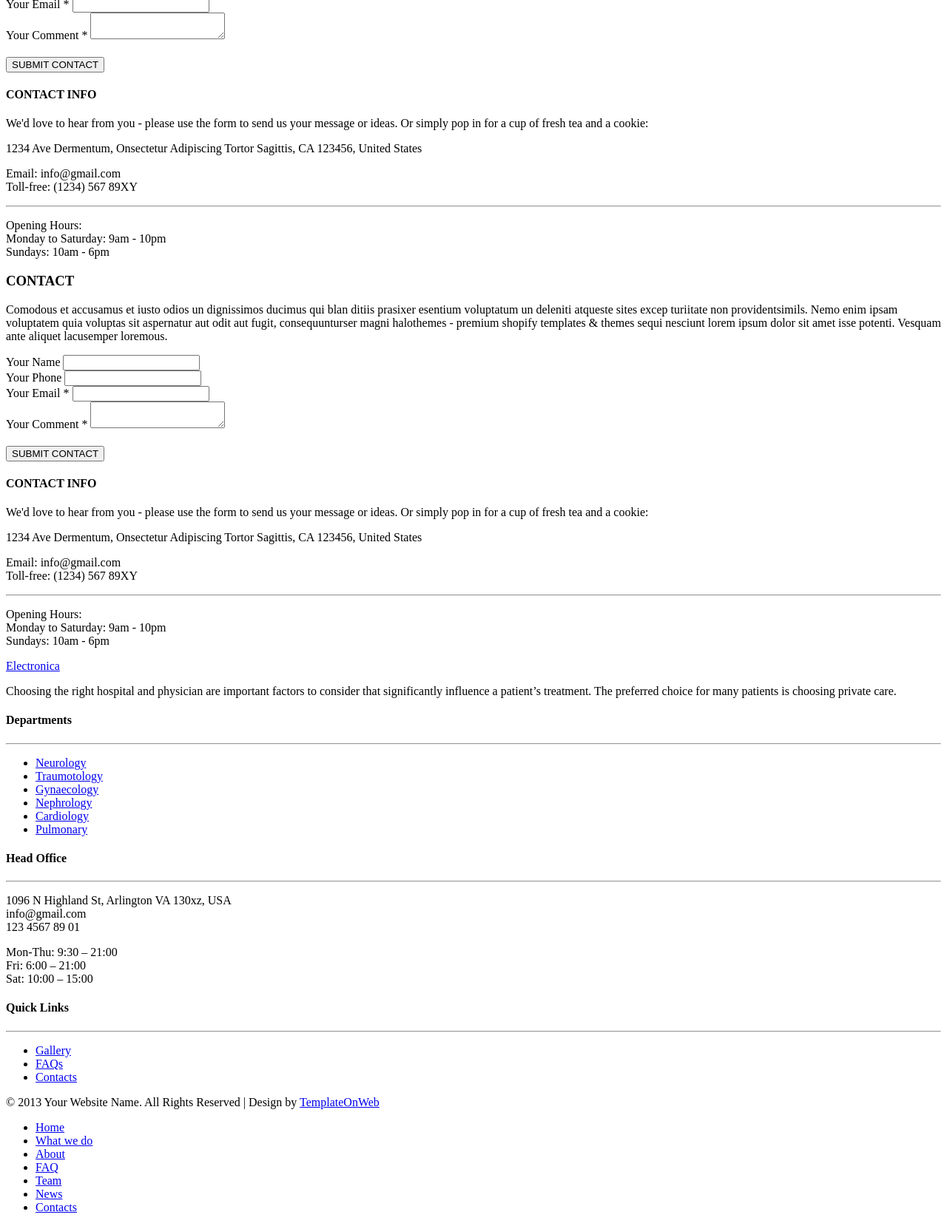
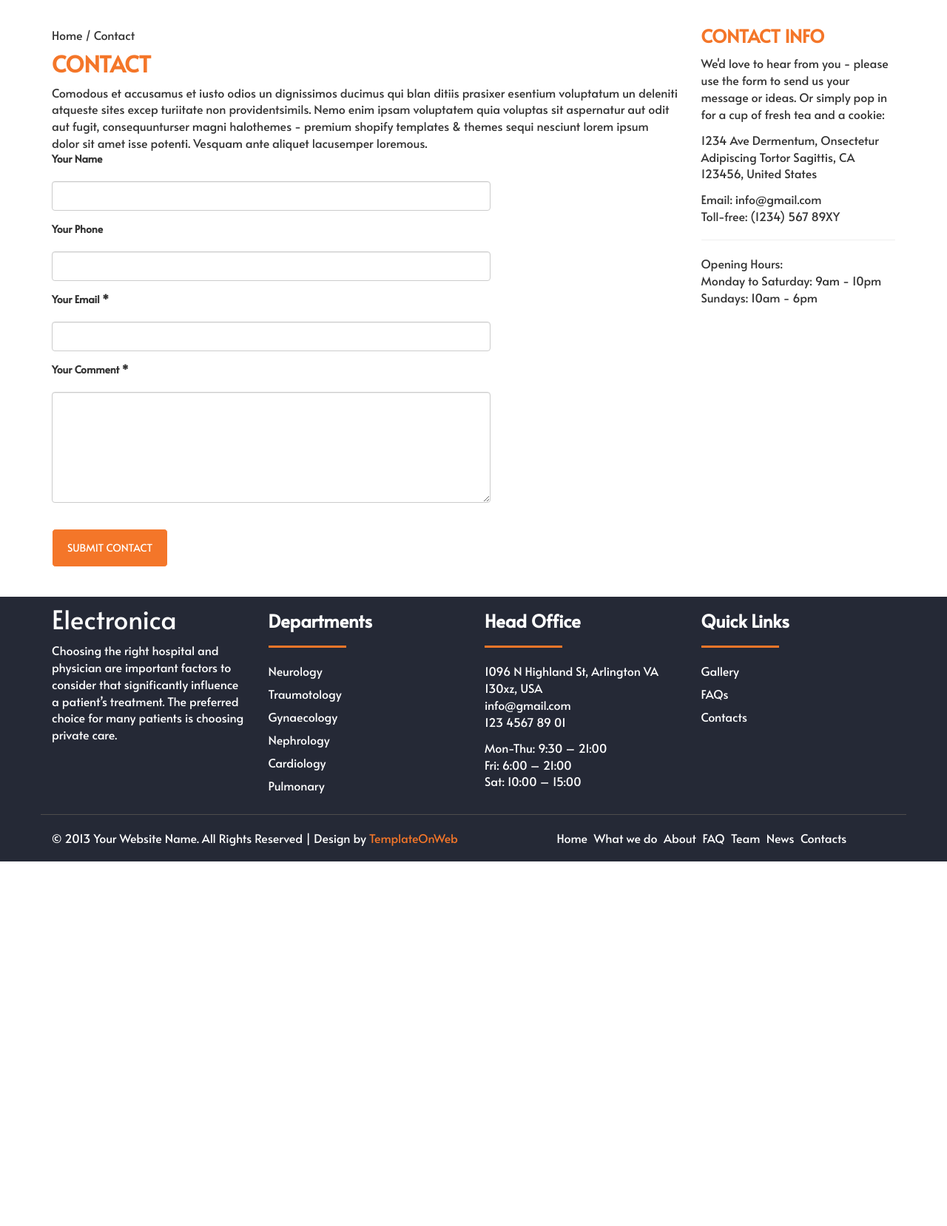
Before and after one commit to Umangmodii/MGP_Blog_Project, a PHP site: page /Frontend/contact.php in a window 1280 px wide. Shown: the part 677-2335 px from the top of the page at 74% size. After the commit the page ends 1842 px from the top, so only its background shows below. Run offline with PHP 8.4, Linux system fonts and the light colour scheme; some libraries are stand-ins or nearby versions.

Commit message:
Issue resolve frontend same UI two time

```diff
--- a/Frontend/contact.php
+++ b/Frontend/contact.php
@@ -1,4 +1,4 @@
-<!--
+
 <?php
 require '../Backend/PHPMailer/vendor/autoload.php';
 use PHPMailer\PHPMailer\PHPMailer;
@@ -6,7 +6,6 @@ use PHPMailer\PHPMailer\Exception;
 
 include '../Backend/Database/connection.php';
 
-// Variable to store the message for feedback
 $contact_message = "";
 
 if ($_SERVER['REQUEST_METHOD'] == 'POST') {
@@ -19,25 +18,23 @@ if ($_SERVER['REQUEST_METHOD'] == 'POST') {
         $contact_message = "<div style='color:red;'>Please fill in all required fields.</div>";
     } else {
         $stmt = $conn->prepare("INSERT INTO contacts (name, phone, email, comment) VALUES (?, ?, ?, ?)");
-
         $stmt->bind_param("ssss", $name, $phone, $email, $comment);
 
         if ($stmt->execute()) {
             $mail = new PHPMailer(true);
             try {
-                // Server settings
                 $mail->isSMTP();
                 $mail->Host       = 'smtp.gmail.com';
                 $mail->SMTPAuth   = true;
-                $mail->Username   = 'umangmodi003@gmail.com'; // your gmail
-                $mail->Password   = 'uopekabpdrbuovwn';       // Gmail App
+                $mail->Username   = 'umangmodi003@gmail.com';
+                $mail->Password   = 'uopekabpdrbuovwn';
                 $mail->SMTPSecure = PHPMailer::ENCRYPTION_STARTTLS;
                 $mail->Port       = 587;
                 $mail->CharSet    = 'UTF-8';
 
                 // Recipients
                 $mail->setFrom($mail->Username, 'Electronics Contact Form');
-                $mail->addAddress($email, $name); // Send to user
+                $mail->addAddress($email, $name);
                 $mail->addReplyTo($mail->Username, 'Electronica Contact Form');
 
                 // Content
@@ -70,8 +67,6 @@ if ($_SERVER['REQUEST_METHOD'] == 'POST') {
     }
 }
 ?>
-
-
 <!DOCTYPE html>
 <html lang="en">
   <head>
@@ -101,7 +96,7 @@ if ($_SERVER['REQUEST_METHOD'] == 'POST') {
 	</div>
 	<div class="col-sm-4">
 	 <div class="top_1m text-center clearfix">
-	  <h1 class="mgt"><a href="index.php">Electronica <span>Lorem Ipsum Dolor</span></a></h1>
+	  <h1 class="mgt"><a href="index.html">Electronica <span>Lorem Ipsum Dolor</span></a></h1>
 	 </div>
 	</div>
 	<div class="col-sm-4">
@@ -127,26 +122,26 @@ if ($_SERVER['REQUEST_METHOD'] == 'POST') {
 				<span class="icon-bar"></span>
 				<span class="icon-bar"></span>
 			</button>
-			<a class="navbar-brand" href="index.php">Electronica</a>
+			<a class="navbar-brand" href="index.html">Electronica</a>
 		</div>
 
 
 		<div class="collapse navbar-collapse js-navbar-collapse">
 			<ul class="nav navbar-nav">
-				<li><a class="font_tag" href="index.php">Home</a></li>
-				<li><a class="font_tag" href="shop.php">Product</a></li>
-				<li><a class="font_tag" href="detail.php">Detail</a></li>
-				<li><a class="font_tag" href="blog.php">Blog</a></li>
-				<li><a class="font_tag" href="blog_detail.php">Blog Detail</a></li>
-				<li><a class="font_tag" href="service.php">Services</a></li>
-				<li><a class="font_tag active_tab" href="contact.php">Contact Us</a></li>
+				<li><a class="font_tag" href="index.html">Home</a></li>
+				<li><a class="font_tag" href="shop.html">Product</a></li>
+				<li><a class="font_tag" href="detail.html">Detail</a></li>
+				<li><a class="font_tag" href="blog.html">Blog</a></li>
+				<li><a class="font_tag" href="blog_detail.html">Blog Detail</a></li>
+				<li><a class="font_tag" href="service.html">Services</a></li>
+				<li><a class="font_tag active_tab" href="contact.html">Contact Us</a></li>
 				<li class="dropdown">
 						  <a class="font_tag border_none" href="#" data-toggle="dropdown" role="button" aria-expanded="false">More<span class="caret"></span></a>
 						  <ul class="dropdown-menu drop_1" role="menu">
-							<li><a href="blog.php">Blog</a></li>
-							<li><a href="blog_detail.php">Detail</a></li>
-							<li><a href="service.php">Services</a></li>
-							<li><a href="contact.php">Contact Us</a></li>
+							<li><a href="blog.html">Blog</a></li>
+							<li><a href="blog_detail.html">Detail</a></li>
+							<li><a href="service.html">Services</a></li>
+							<li><a href="contact.html">Contact Us</a></li>
 						  </ul>
 						</li>
 			</ul>
@@ -204,56 +199,7 @@ if ($_SERVER['REQUEST_METHOD'] == 'POST') {
 
 		 </div>
 		</div>
-		<div class="col-sm-3">
-		 <div class="contact_2r clearfix">
-		  <h4 class="col_1">CONTACT INFO</h4>
-			<p>We'd love to hear from you - please use the form to send us your message or ideas. Or simply pop in for a cup of fresh tea and a cookie:</p>
-			<p>1234 Ave Dermentum, Onsectetur Adipiscing
-					Tortor Sagittis, CA 123456,
-					United States</p>
-							<p>Email: info@gmail.com<br>
-					Toll-free: (1234) 567 89XY</p>
-							<hr>
-							<p>Opening Hours:<br>
-					Monday to Saturday: 9am - 10pm<br>
-					Sundays: 10am - 6pm</p>
-							</div>
-							</div>
-						</div>
-					</div>
-					</div>
-					</section>
 
-		<section id="footer">
-		<div class="container">
-		<div class="row">
-		<div class="footer_2 clearfix">
-
-		  <h3 class="col_1">CONTACT</h3>
-		  <p>Comodous et accusamus et iusto odios un dignissimos ducimus qui blan ditiis prasixer esentium voluptatum un deleniti atqueste sites excep turiitate non providentsimils. Nemo enim ipsam voluptatem quia voluptas sit aspernatur aut odit aut fugit, consequunturser magni halothemes - premium shopify templates & themes sequi nesciunt lorem ipsum dolor sit amet isse potenti. Vesquam ante aliquet lacusemper loremous.</p>
-
-		  <form method="post" action="contact.php" id="contactForm">
-		    <div class="form-group">
-		      <label for="name" class="bold">Your Name</label>
-		      <input class="form-control" type="text" name="name" id="name">
-		    </div>
-		    <div class="form-group">
-		      <label for="phone" class="bold">Your Phone</label>
-		      <input class="form-control" type="text" name="phone" id="phone">
-		    </div>
-		    <div class="form-group">
-		      <label for="email" class="bold">Your Email <span class="col_2">*</span></label>
-		      <input class="form-control" type="email" name="email" id="email" required>
-		    </div>
-		    <div class="form-group">
-		      <label for="comment" class="bold">Your Comment <span class="col_2">*</span></label>
-		      <textarea class="form-control form_1" name="comment" id="comment" required></textarea>
-		    </div>
-			<button type="submit" class="button" id="submit-contact" style="margin-top:20px;">SUBMIT CONTACT</button>
-		  </form>
-
-		 </div>
-		</div>
 		<div class="col-sm-3">
 		 <div class="contact_2r clearfix">
 		  <h4 class="col_1">CONTACT INFO</h4>
@@ -280,7 +226,7 @@ Sundays: 10am - 6pm</p>
    <div class="footer_2 clearfix">
     <div class="col-sm-3">
 	 <div class="footer_2i clearfix">
-	    <a class="navbar-brand" href="index.php"> Electronica </a>
+	    <a class="navbar-brand" href="index.html"> Electronica </a>
 	    <p class="col">Choosing the right hospital and physician are important factors to consider that significantly influence a patient’s treatment. The preferred choice for many patients is choosing private care.</p>
 	 </div>
 	</div>
```
Lines whose indentation alone changed are shown as unchanged.
